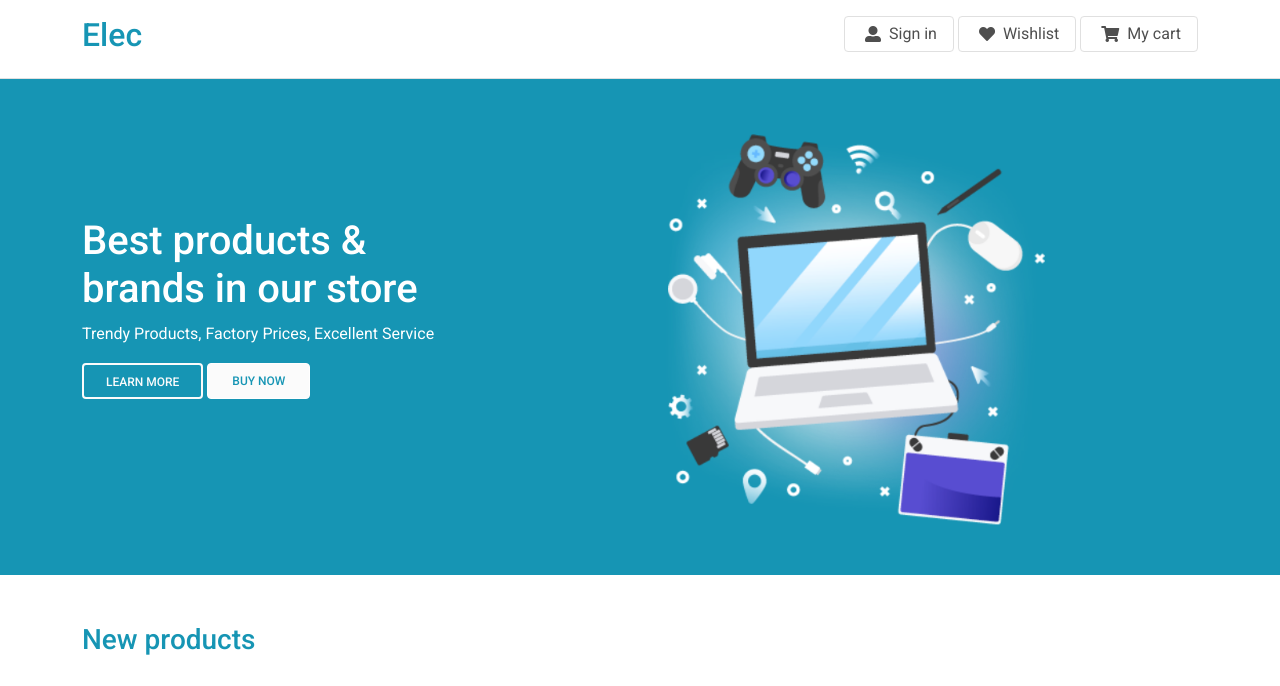
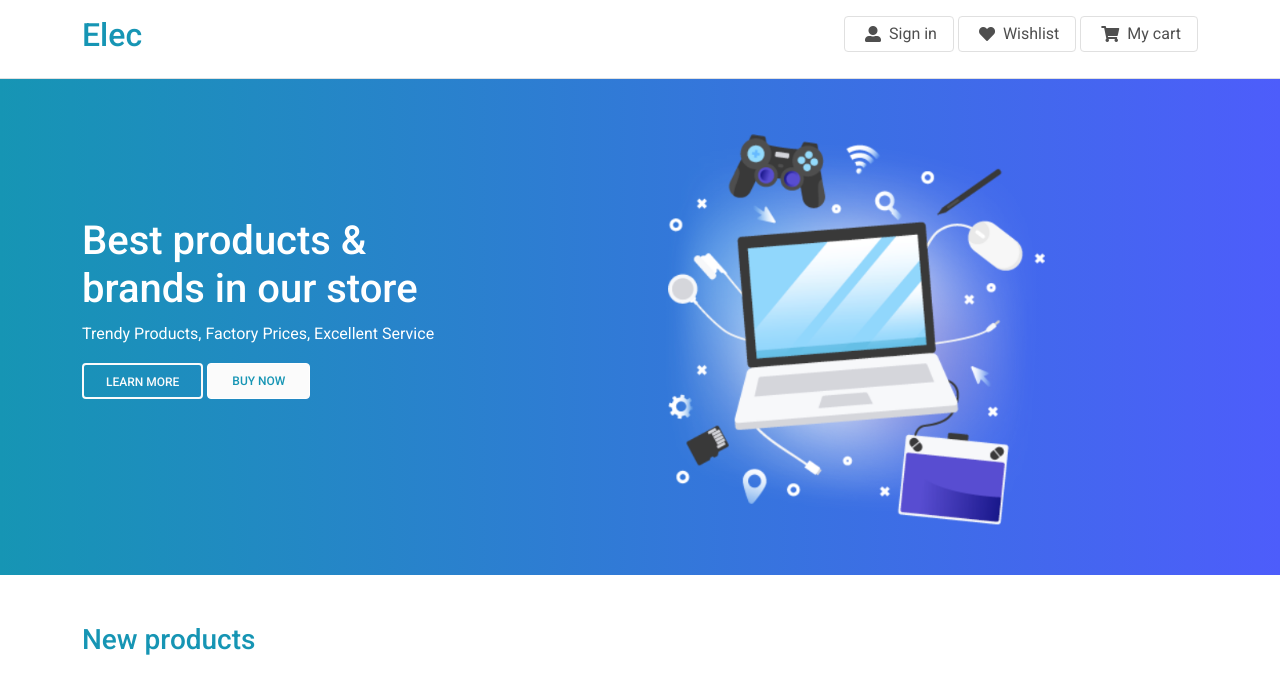
Before and after one commit to Faisal-Althuwaini/Ecommerce-payment-brmijha, a plain HTML site: page index.html in a window 1280 px wide. Shown: the top 686 px of the page. Drawn offline with Linux system fonts and the light colour scheme; a script that the page names is missing.

Commit message:
Adding comments

```diff
--- a/css/style.css
+++ b/css/style.css
@@ -1,7 +1,9 @@
+/* Variables */
 :root {
   --main-bg-color: linear-gradient(90deg, rgba(22,149,180,1) 0%, rgba(77,93,251,1) 100%);
   --main-color : rgb(22,149,180);
 }
+/* Variables // */
 
 .icon-hover:hover {
   border-color: var(--main-color) !important;
@@ -12,6 +14,16 @@
   color: var(--main-color) !important;
 }
 
+/* Navbar */
+
+.logo-text {
+  color: var(--main-color);
+}
+
+/* Navbar // */
+
+/* Hero Section*/
+
 .hero-img {
   width: 400px;
 }
@@ -21,17 +33,22 @@
 }
 
 .hero-bg {
-  background: var(--main-color) ;
+  background: var(--main-bg-color) ;
 }
 
-.logo-text {
-  color: var(--main-color);
-}
+/* Hero Section // */
+
+
+
+/* Products */
 
 .products-text {
   color: var(--main-color);
 }
 
+/* Products // */
+
+/* Changing colors in class */
 .main-color {
   color: var(--main-color);
 }
@@ -39,6 +56,9 @@
 .main-color-bg {
   background: var(--main-color);
 }
+
+/* Changing colors in class // */
+
 
 /* Queries  */
 
```
Also changed, not shown: index.html (+16 -0 lines).
